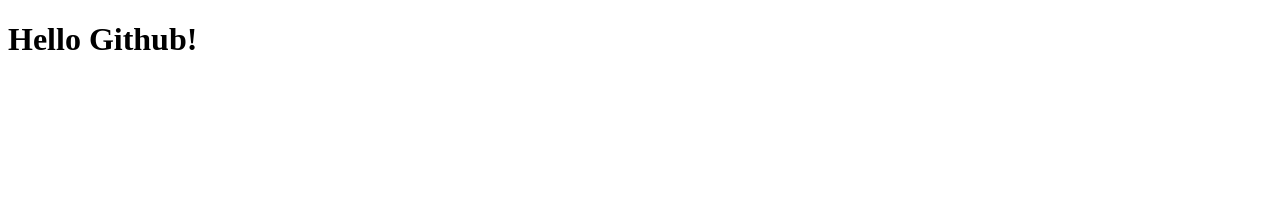
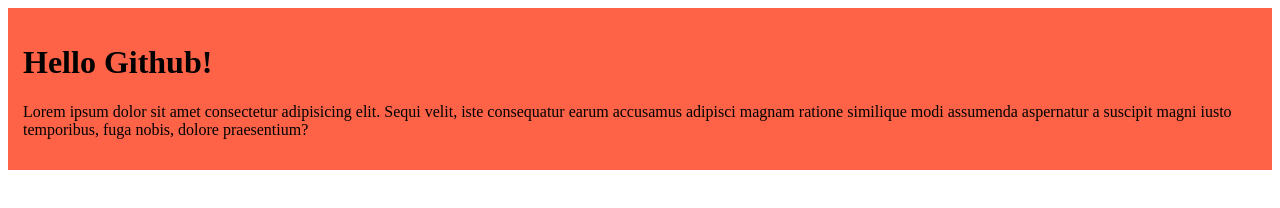
Before and after one commit to shuvostack/demo-project, a plain HTML site: page index.html in a window 1280 px wide. Drawn offline with Linux system fonts and the light colour scheme.

Commit message:
added the css color

```diff
--- a/index.html
+++ b/index.html
@@ -4,8 +4,14 @@
     <meta charset="UTF-8">
     <meta name="viewport" content="width=device-width, initial-scale=1.0">
     <title>Document</title>
+    <link rel="stylesheet" href="style.css">
 </head>
 <body>
-    <h1>Hello Github!</h1>
+    <div class="github-container">
+        <h1>Hello Github!</h1>
+        <p>
+            Lorem ipsum dolor sit amet consectetur adipisicing elit. Sequi velit, iste consequatur earum accusamus adipisci magnam ratione similique modi assumenda aspernatur a suscipit magni iusto temporibus, fuga nobis, dolore praesentium?
+        </p>
+    </div>
 </body>
 </html>
--- /dev/null
+++ b/style.css
@@ -0,0 +1,4 @@
+.github-container{
+    background-color: tomato;
+    padding: 15px;
+}
```
